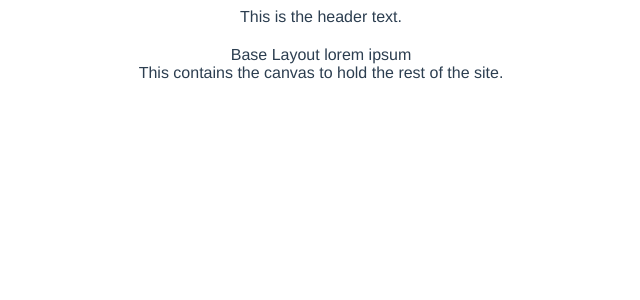
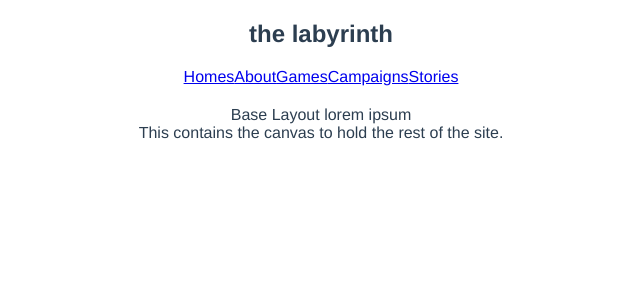
Before and after one commit to paralleldynamic/labyrinth, a Vue app in the folder frontend/: page / in a window 1280 px wide. Shown: the top 300 px of the page, without its empty margins (319-959 px from the left). Built offline with nearby package versions, Linux system fonts and the light colour scheme.

Commit message:
build: add new routes to Header

```diff
--- a/frontend/src/components/Header.vue
+++ b/frontend/src/components/Header.vue
@@ -1,6 +1,17 @@
 <template>
-  <div id="Header">
-    This is the header text.
+  <div id="header-container">
+    <header>
+      <nav id="navbar-menu">
+        <div>
+          <h1>the labyrinth</h1>
+        </div>
+        <router-link to="/">Homes</router-link>
+        <router-link to="/about">About</router-link>
+        <router-link to="/games">Games</router-link>
+        <router-link to="/campaigns">Campaigns</router-link>
+        <router-link to="/stories">Stories</router-link>
+      </nav>
+    </header>
   </div>
 </template>
 
```
